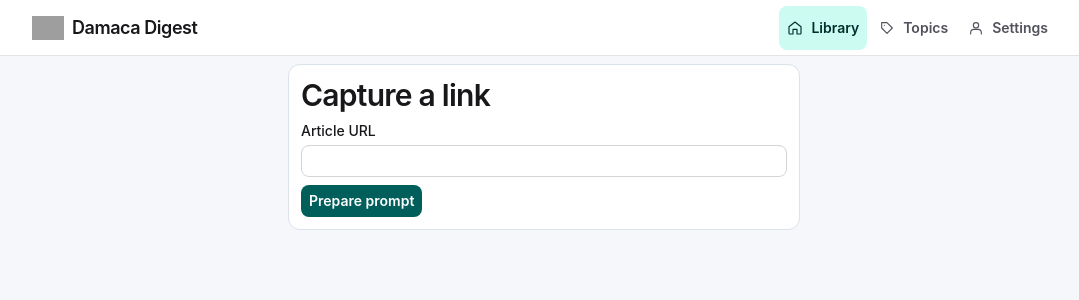
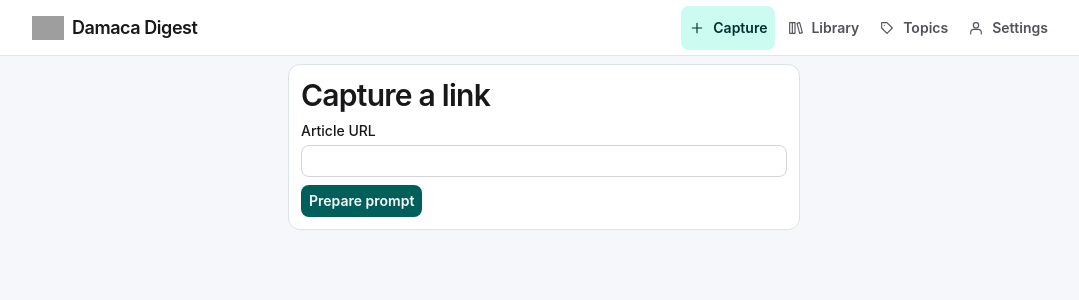
Before and after one commit to martincalvodaniel/damaca-vercel-apps, a Next.js app in the folder apps/damaca-digest/: page /share in a window 1280 px wide. Shown: the top 300 px of the page, without its empty margins (96-1175 px from the left). Built offline with nearby package versions, Linux system fonts and the light colour scheme; grey boxes are pictures that could not be loaded.

Commit message:
feat(digest): move capture to the navigation bar

```diff
--- a/apps/damaca-digest/plan/archive/2026-11-16/iteration-log.md
+++ b/apps/damaca-digest/plan/archive/2026-11-16/iteration-log.md
@@ -131,3 +131,10 @@
 
 - El panel muestra un reintento seguro y la ficha inexistente ofrece volver a la biblioteca. Una ficha ajena responde con el mismo 404. Las acciones rápidas validan el selector con Zod.
 - Biome, tipos, build e integración HTTP pasaron. En Chrome a 320 px, la búsqueda se recuperó al pulsar el reintento tras restaurar un índice eliminado del MongoDB desechable.
+
+## 18 — Unificar la interfaz de acceso y conexión
+
+- Inicio de sesión, solicitud de acceso y consentimiento usan paneles y controles acordes a la biblioteca.
+- Biome, tipos, build, integración HTTP de acceso y OAuth pasaron. Chrome verificó las tres pantallas a 320 y 1280 px, los controles táctiles de al menos 44 px y el permiso de lectura visible en el consentimiento.
+
+- La comprobación final amplió el intervalo de la fixture del digest para cubrir ejecuciones que crucen medianoche UTC. Verificó agrupación por día y que la segunda cuenta recibe únicamente su lectura. El README recoge la comprobación pendiente en Android.
--- a/apps/damaca-digest/plan/iteration-log.md
+++ b/apps/damaca-digest/plan/iteration-log.md
@@ -1,13 +1,6 @@
 # Registro de entregas de Damaca Digest
 
 [Entregas archivadas el 2026-11-16](archive/2026-11-16/iteration-log.md).
-
-## 18 — Unificar la interfaz de acceso y conexión
-
-- Inicio de sesión, solicitud de acceso y consentimiento usan paneles y controles acordes a la biblioteca.
-- Biome, tipos, build, integración HTTP de acceso y OAuth pasaron. Chrome verificó las tres pantallas a 320 y 1280 px, los controles táctiles de al menos 44 px y el permiso de lectura visible en el consentimiento.
-
-- La comprobación final amplió el intervalo de la fixture del digest para cubrir ejecuciones que crucen medianoche UTC. Verificó agrupación por día y que la segunda cuenta recibe únicamente su lectura. El README recoge la comprobación pendiente en Android.
 
 ## 19 — Navegar Digest con el teclado
 
@@ -54,3 +47,8 @@
 
 - Las tres pestañas admiten gestos táctiles hacia la pestaña contigua, con límites en Library y Settings. La lupa de Topics queda centrada con el campo y el icono de gestión.
 - Biome, tipos, 50 pruebas y build pasaron. Chrome verificó los gestos en ambas direcciones, los límites, el desplazamiento vertical, los controles y las pantallas excluidas. La alineación se comprobó en móvil y escritorio.
+
+## 28 — Mover Captura a la navegación
+
+- Capture ocupa el primer destino y Library usa un icono de libros. Se retira el botón de captura del buscador. Los gestos mantienen el recorrido entre las tres pestañas existentes.
+- Biome, tipos, 50 pruebas y build pasaron. Chrome comprobó el orden, la apertura y selección de Capture a 320 y 1280 px y los gestos entre las tres pestañas.
--- a/apps/damaca-digest/plan/iterations.md
+++ b/apps/damaca-digest/plan/iterations.md
@@ -207,3 +207,8 @@ Este archivo registra el estado de cada corte. Se aplica el [workflow común](..
 
 - Estado: `validated`.
 - Aceptación: Library, Topics y Settings permiten desplazarse horizontalmente a la pestaña contigua. El gesto respeta los controles, el desplazamiento vertical y los extremos de la navegación.
+
+## 28 — Mover Captura a la navegación
+
+- Estado: `validated`.
+- Aceptación: Captura es el primer destino, Library muestra libros como icono y los gestos siguen entre las tres pestañas de contenido.
--- a/apps/damaca-digest/src/components/shared/app-navigation.tsx
+++ b/apps/damaca-digest/src/components/shared/app-navigation.tsx
@@ -5,7 +5,6 @@ import Link from "next/link"
 import { usePathname } from "next/navigation"
 import { AccountAvatar } from "@/components/shared/account-avatar"
 import { DigestIcon } from "@/components/ui/digest-icon"
-import { HomeIcon } from "@/components/ui/home-icon"
 import { navigationDestinations } from "@/config/navigation"
 
 interface AppNavigationProps {
@@ -16,10 +15,7 @@ interface AppNavigationProps {
 
 export function AppNavigation({ name, email, image }: AppNavigationProps) {
   const pathname = usePathname()
-  const inLibrary =
-    pathname === "/" ||
-    pathname === "/share" ||
-    pathname.startsWith("/articles/")
+  const inLibrary = pathname === "/" || pathname.startsWith("/articles/")
   return (
     <nav
       aria-label="Main navigation"
@@ -63,7 +59,11 @@ export function AppNavigation({ name, email, image }: AppNavigationProps) {
                   ) : destination.id === "topics" ? (
                     <DigestIcon name="topics" />
                   ) : (
-                    <HomeIcon />
+                    <DigestIcon
+                      name={
+                        destination.id === "capture" ? "capture" : "library"
+                      }
+                    />
                   )}
                   <span>{destination.label}</span>
                 </Link>
--- a/apps/damaca-digest/src/components/shared/tab-swipe-content.tsx
+++ b/apps/damaca-digest/src/components/shared/tab-swipe-content.tsx
@@ -8,7 +8,7 @@ import {
   useCallback,
   useRef,
 } from "react"
-import { navigationDestinations } from "@/config/navigation"
+import { swipeDestinations } from "@/config/navigation"
 
 const excludedTargets =
   "button, input, select, textarea, label, summary, dialog, [contenteditable], [role=button], [role=slider]"
@@ -16,7 +16,7 @@ const excludedTargets =
 export function TabSwipeContent({ children }: { children: ReactNode }) {
   const pathname = usePathname()
   const router = useRouter()
-  const tab = navigationDestinations.findIndex(({ href }) => href === pathname)
+  const tab = swipeDestinations.findIndex(({ href }) => href === pathname)
   const start = useRef<{ id: number; x: number; y: number } | null>(null)
   const suppressClick = useRef(false)
 
@@ -60,8 +60,7 @@ export function TabSwipeContent({ children }: { children: ReactNode }) {
         return
 
       suppressClick.current = true
-      const destination =
-        navigationDestinations[tab + (horizontal < 0 ? 1 : -1)]
+      const destination = swipeDestinations[tab + (horizontal < 0 ? 1 : -1)]
       if (destination) router.push(destination.href)
     },
     [router, tab]
--- a/apps/damaca-digest/src/components/ui/digest-icon.tsx
+++ b/apps/damaca-digest/src/components/ui/digest-icon.tsx
@@ -7,6 +7,7 @@ const paths = {
   close: "m6 6 12 12M18 6 6 18",
   filters: "M4 7h16M7 12h10m-7 5h4",
   search: "M16 10a6 6 0 1 1-12 0 6 6 0 0 1 12 0Zm-1.8 4.2L20 20",
+  library: "M4 4h4v16H4zM8 4h4v16H8zM15 5l4-1 4 15-4 1z",
   capture: "M12 5v14m-7-7h14",
   topics: "M4 4h8l8 8-8 8-8-8V4Zm4 4h.01",
   original: "M13 5h6v6m0-6-9 9m7-1v6H5V7h6",
--- a/apps/damaca-digest/src/components/ui/home-icon.tsx
+++ /dev/null
@@ -1,16 +0,0 @@
-export function HomeIcon() {
-  return (
-    <svg
-      aria-hidden="true"
-      viewBox="0 0 24 24"
-      fill="none"
-      stroke="currentColor"
-      strokeWidth={1.75}
-      strokeLinecap="round"
-      strokeLinejoin="round"
-      className="size-8 shrink-0"
-    >
-      <path d="m3 10 9-7 9 7v10a1 1 0 0 1-1 1h-5v-7H9v7H4a1 1 0 0 1-1-1Z" />
-    </svg>
-  )
-}
--- a/apps/damaca-digest/src/config/navigation.ts
+++ b/apps/damaca-digest/src/config/navigation.ts
@@ -1,5 +1,10 @@
-export const navigationDestinations = [
+export const swipeDestinations = [
   { id: "home", label: "Library", href: "/" },
   { id: "topics", label: "Topics", href: "/topics" },
   { id: "settings", label: "Settings", href: "/settings" },
 ] as const
+
+export const navigationDestinations = [
+  { id: "capture", label: "Capture", href: "/share" },
+  ...swipeDestinations,
+] as const
--- a/apps/damaca-digest/src/features/articles/components/library-filters.tsx
+++ b/apps/damaca-digest/src/features/articles/components/library-filters.tsx
@@ -1,5 +1,3 @@
-import Link from "next/link"
-import { DigestIcon } from "@/components/ui/digest-icon"
 import { SearchButton } from "@/components/ui/search-button"
 import { SearchDialog } from "@/components/ui/search-dialog"
 import { accessStatus, contentType, readingStatus } from "@/schemas/article"
@@ -27,16 +25,6 @@ export function LibraryFilters({ query }: { query: LibraryQuery }) {
   return (
     <form action="/" className="digest-panel digest-search-panel">
       <div className="digest-search-row">
-        <Link
-          href="/share"
-          aria-label="Capture link"
-          title="Capture link"
-          className="digest-icon-button"
-        >
-          <span className="digest-panel grid size-8 place-items-center rounded-lg">
-            <DigestIcon name="capture" />
-          </span>
-        </Link>
         <label className="min-w-0 flex-1 text-sm">
           <input
             type="search"
```
